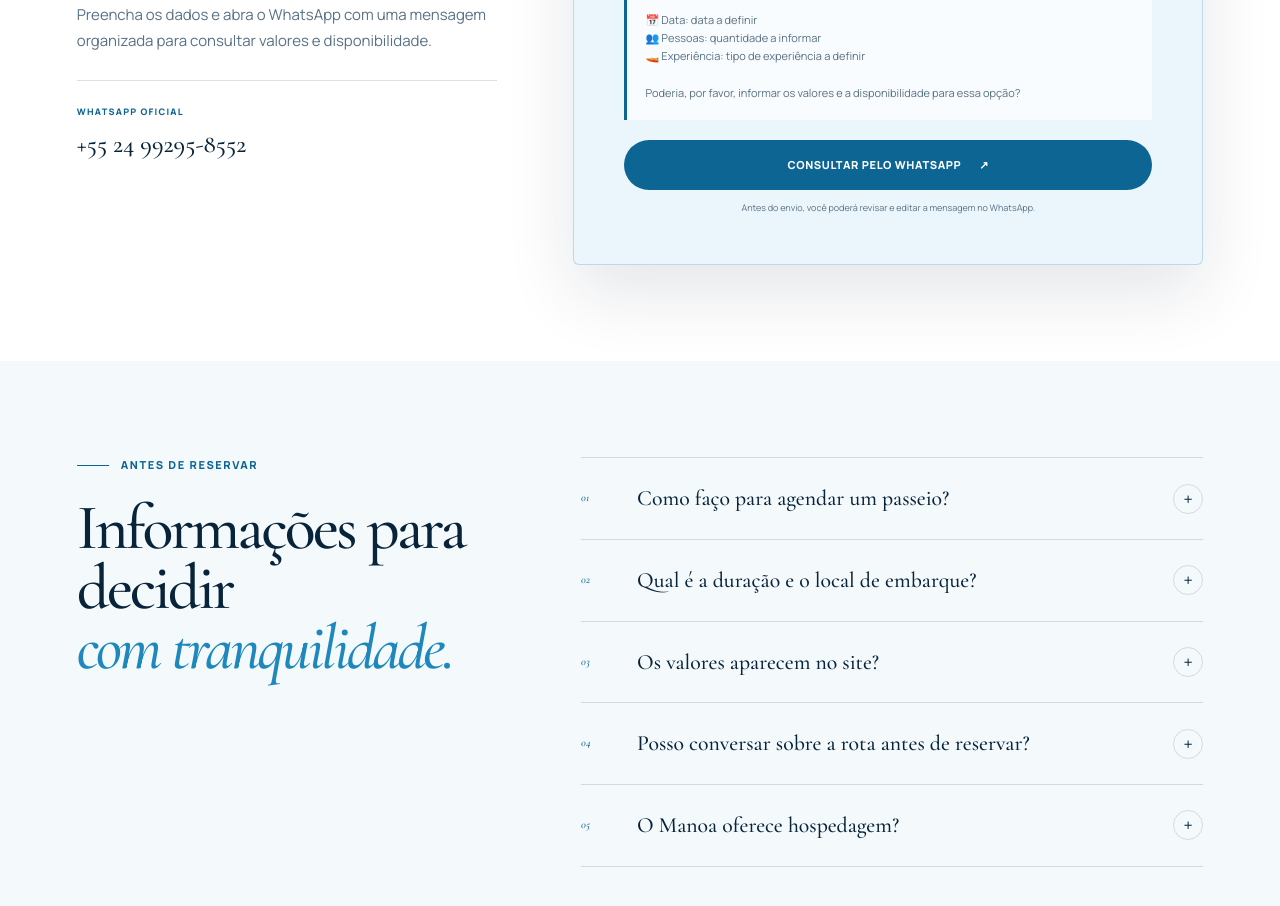
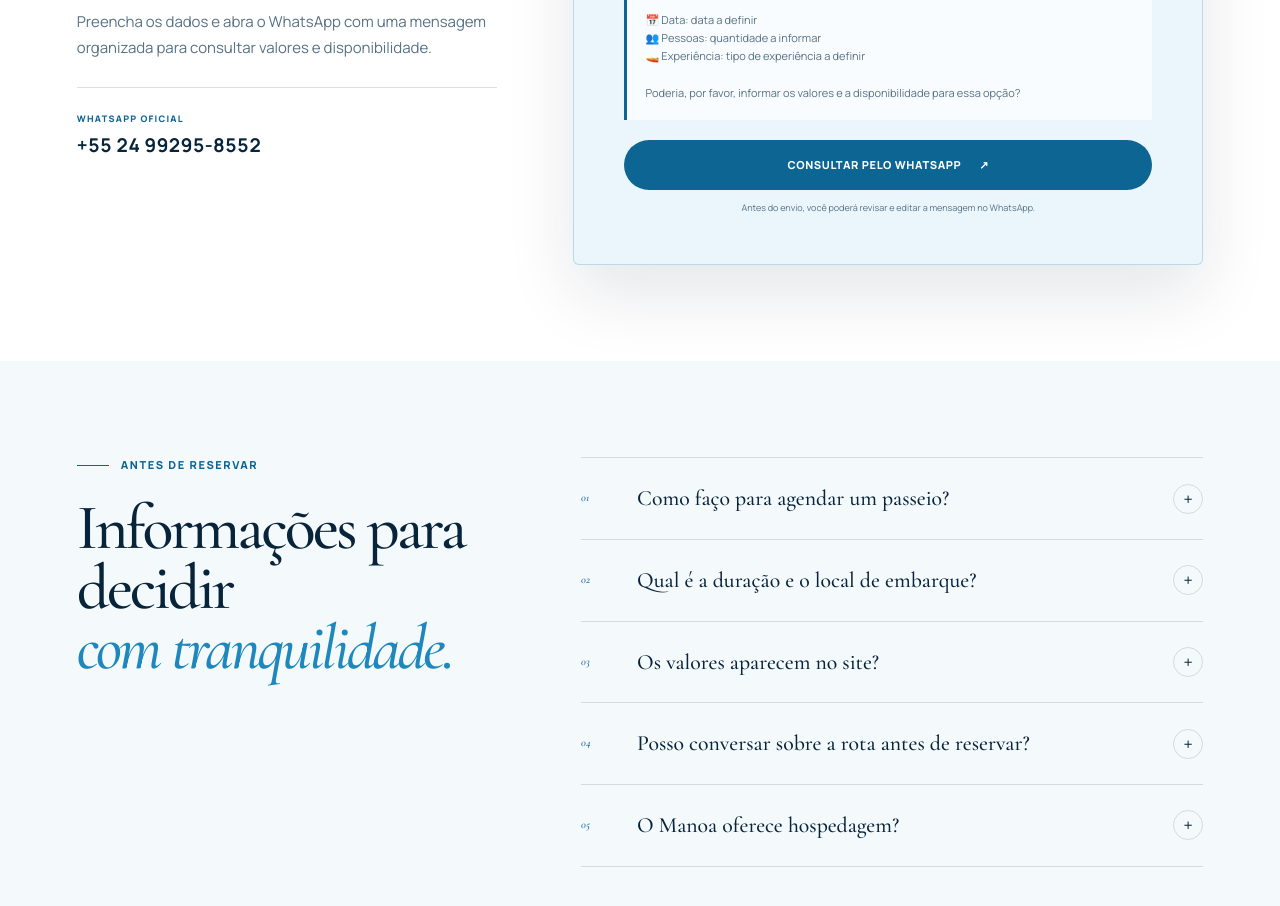
Before and after one commit to Judice007/manoatour, a Next.js app: page / in a window 1280 px wide. Shown: the part 5820-6726 px from the top of the page. Built offline with nearby package versions, Linux system fonts and the light colour scheme.

Commit message:
Align WhatsApp contact number

```diff
--- a/app/globals.css
+++ b/app/globals.css
@@ -196,7 +196,7 @@ h1 em, h2 em { color: var(--blue-bright); font-weight: 500; }
 .booking-copy > p:not(.eyebrow) { margin: 27px 0; color: var(--muted); font-size: 15px; line-height: 1.72; }
 .booking-contact { display: flex; flex-direction: column; padding-top: 24px; border-top: 1px solid var(--line); }
 .booking-contact small { color: var(--blue); font-size: 9px; font-weight: 850; letter-spacing: .14em; text-transform: uppercase; }
-.booking-contact strong { margin-top: 7px; font-family: var(--serif); font-size: 25px; font-weight: 500; }
+.booking-contact strong { margin-top: 8px; font-family: var(--sans); font-size: 19px; font-weight: 650; font-variant-numeric: lining-nums tabular-nums; letter-spacing: .015em; line-height: 1.2; }
 .booking-form { max-width: 780px; padding: clamp(28px, 4vw, 50px); border: 1px solid rgba(13,101,148,.2); border-radius: 6px; background: var(--ice); box-shadow: 0 28px 70px rgba(6,31,51,.11); }
 .booking-form__intro { display: flex; flex-direction: column; padding-bottom: 24px; border-bottom: 1px solid var(--line); }
 .booking-form__intro span, .booking-form__preview > span { color: var(--blue); font-size: 8px; font-weight: 850; letter-spacing: .14em; text-transform: uppercase; }
```
Also changed, not shown: 1 other file (tests, documents, lock files or other folders).
